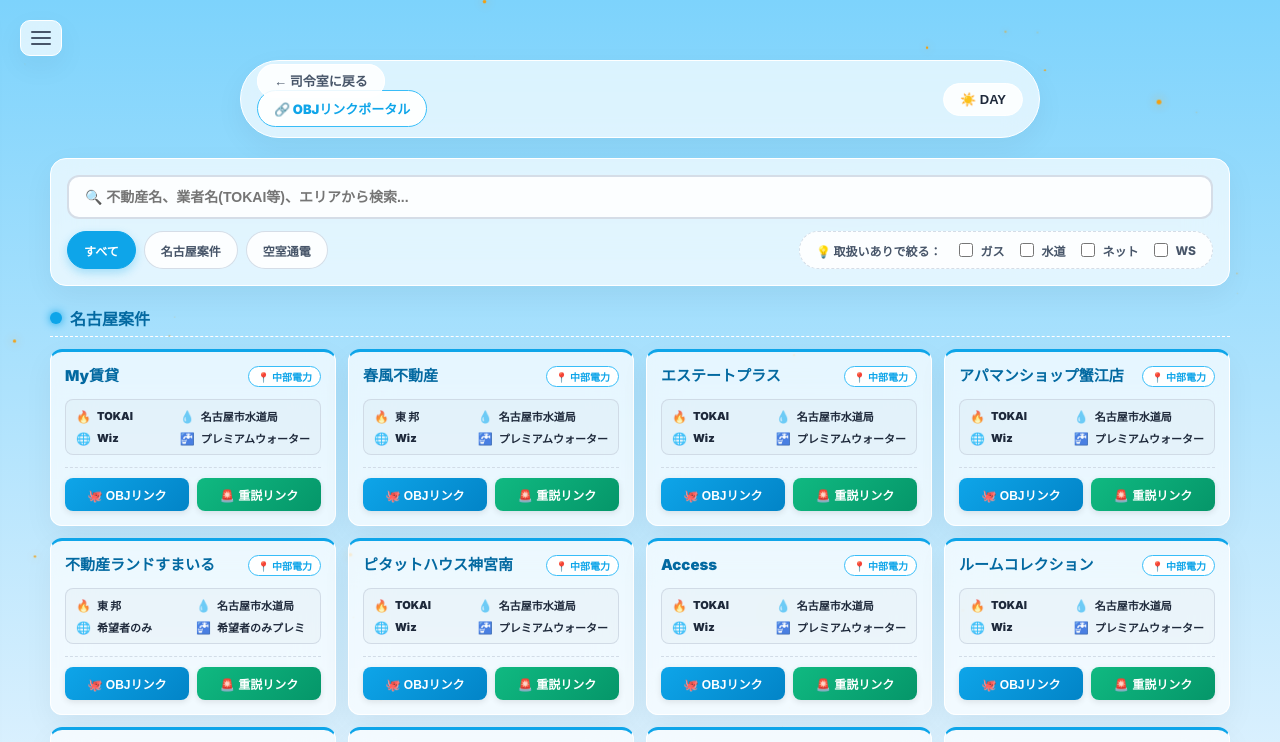
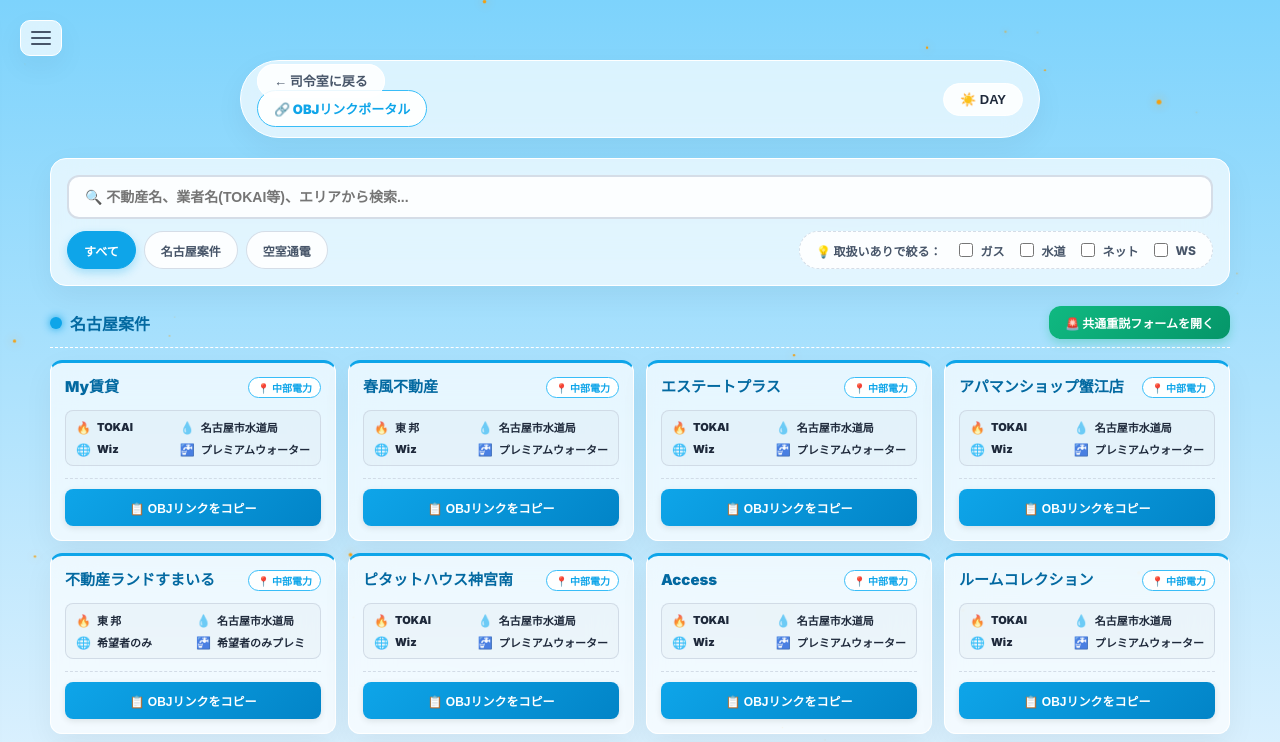
Before and after one commit to toranosukehigashi/team-portal, a Next.js app: page /affiliate-links in a window 1280 px wide. Shown: the top 742 px of the page. Built offline with nearby package versions, Linux system fonts and the light colour scheme.

Commit message:
style: 重説リンクをグループヘッダーに移動し別タブ化！カード内をOBJリンク専用に最適化！

```diff
--- a/app/affiliate-links/page.tsx
+++ b/app/affiliate-links/page.tsx
@@ -199,7 +199,7 @@ export default function AffiliateLinks() {
           /* メインレイアウト */
           .main-container { max-width: 1300px; margin: 0 auto; }
 
-          /* 検索パネル - よりコンパクトに */
+          /* 検索パネル */
           .control-panel { background: var(--card-bg); backdrop-filter: blur(20px); border: 1px solid var(--card-border); border-radius: 16px; padding: 16px; box-shadow: var(--card-shadow); margin-bottom: 20px; display: flex; flex-direction: column; gap: 12px; }
           .search-input { width: 100%; padding: 12px 16px; font-size: 14px; border: 2px solid var(--input-border); border-radius: 12px; background: var(--input-bg); color: var(--text-main); font-weight: 700; outline: none; transition: 0.3s; }
           .search-input:focus { border-color: var(--accent-color); box-shadow: 0 0 0 3px rgba(14, 165, 233, 0.2); }
@@ -215,12 +215,17 @@ export default function AffiliateLinks() {
           .filter-checkbox { display: flex; align-items: center; gap: 4px; cursor: pointer; font-weight: 800; font-size: 12px; color: var(--text-sub); }
           .filter-checkbox input { width: 14px; height: 14px; accent-color: var(--accent-color); cursor: pointer; }
 
-          /* グループセクション */
+          /* 💡 グループセクション（ここに重説リンクを移動！） */
           .group-section { margin-bottom: 30px; }
-          .group-section-title { font-size: 16px; font-weight: 900; margin-bottom: 12px; display: flex; align-items: center; gap: 8px; color: var(--title-color); padding-bottom: 6px; border-bottom: 1px dashed var(--card-border); }
+          .group-header-row { display: flex; justify-content: space-between; align-items: center; margin-bottom: 12px; border-bottom: 1px dashed var(--card-border); padding-bottom: 8px; flex-wrap: wrap; gap: 10px; }
+          .group-section-title { font-size: 16px; font-weight: 900; display: flex; align-items: center; gap: 8px; color: var(--title-color); margin: 0; }
           .group-color-dot { width: 12px; height: 12px; border-radius: 50%; display: inline-block; box-shadow: 0 0 8px currentColor; }
 
-          /* 💡 カードグリッド - 限界まで詰め込んでスクロールをなくす！ */
+          /* グループ共通の重説リンクボタン（開く） */
+          .group-terms-btn { background: linear-gradient(135deg, #10b981, #059669); color: #fff; text-decoration: none; padding: 8px 16px; border-radius: 12px; font-weight: 900; font-size: 12px; display: inline-flex; align-items: center; gap: 6px; box-shadow: 0 4px 10px rgba(16, 185, 129, 0.3); transition: 0.2s; }
+          .group-terms-btn:hover { transform: translateY(-2px); box-shadow: 0 6px 15px rgba(16, 185, 129, 0.5); }
+
+          /* カードグリッド */
           .links-grid { display: grid; grid-template-columns: repeat(auto-fill, minmax(280px, 1fr)); gap: 12px; }
 
           .agency-card { background: var(--card-bg); backdrop-filter: blur(20px); border: 1px solid var(--card-border); border-radius: 12px; padding: 14px; box-shadow: var(--card-shadow); display: flex; flex-direction: column; gap: 10px; transition: 0.2s; }
@@ -231,7 +236,6 @@ export default function AffiliateLinks() {
 
           .area-badge { font-size: 10px; font-weight: 800; background: var(--card-hover-bg); color: var(--accent-color); padding: 2px 8px; border-radius: 12px; border: 1px solid var(--card-hover-border); display: inline-flex; align-items: center; gap: 2px; white-space: nowrap; }
 
-          /* 💡 詳細情報の美しいグリッド（極限圧縮版） */
           .details-grid { display: grid; grid-template-columns: 1fr 1fr; gap: 6px; margin: 2px 0; background: rgba(0,0,0,0.02); padding: 8px 10px; border-radius: 8px; border: 1px solid var(--input-border); }
           .theme-dark .details-grid { background: rgba(255,255,255,0.03); }
 
@@ -240,19 +244,12 @@ export default function AffiliateLinks() {
           .detail-value { font-weight: 900; color: var(--text-main); white-space: nowrap; overflow: hidden; text-overflow: ellipsis; }
           .detail-value.none { color: var(--text-sub); opacity: 0.4; font-weight: 600; text-decoration: line-through; }
 
-          /* アクションボタン - 細く押しやすく！ */
-          .action-area { margin-top: auto; padding-top: 10px; border-top: 1px dashed var(--input-border); display: grid; grid-template-columns: 1fr 1fr; gap: 8px; }
-
-          .copy-btn { border: none; border-radius: 8px; padding: 8px; font-weight: 900; font-size: 12px; cursor: pointer; transition: 0.2s; display: flex; align-items: center; justify-content: center; gap: 4px; box-shadow: 0 2px 6px rgba(0,0,0,0.1); }
+          /* アクションボタン - OBJリンクを全幅に！ */
+          .action-area { margin-top: auto; padding-top: 10px; border-top: 1px dashed var(--input-border); }
+          .copy-btn { width: 100%; border: none; border-radius: 8px; padding: 10px; font-weight: 900; font-size: 12px; cursor: pointer; transition: 0.2s; display: flex; align-items: center; justify-content: center; gap: 4px; box-shadow: 0 2px 6px rgba(0,0,0,0.1); }
           .copy-btn:hover { transform: translateY(-1px); }
-
           .btn-obj { background: linear-gradient(135deg, #0ea5e9, #0284c7); color: #fff; }
           .btn-obj:hover { box-shadow: 0 4px 12px rgba(14, 165, 233, 0.4); }
-
-          .btn-terms { background: linear-gradient(135deg, #10b981, #059669); color: #fff; }
-          .btn-terms:hover { box-shadow: 0 4px 12px rgba(16, 185, 129, 0.4); }
-
-          .btn-full { grid-column: 1 / -1; }
 
           .empty-state { grid-column: 1 / -1; text-align: center; padding: 40px 20px; color: var(--text-sub); font-size: 14px; font-weight: 800; background: var(--card-bg); border-radius: 16px; border: 2px dashed var(--card-border); }
 
@@ -339,10 +336,24 @@ export default function AffiliateLinks() {
 
             return (
               <div key={group.id} className="group-section">
-                <h2 className="group-section-title fade-up-element">
-                  <span className="group-color-dot" style={{ color: group.themeColor, backgroundColor: group.themeColor }}></span>
-                  {group.name}
-                </h2>
+
+                {/* 💡 グループタイトルの横に「共通重説フォーム」を開くリンクを配置！ */}
+                <div className="group-header-row fade-up-element">
+                  <h2 className="group-section-title">
+                    <span className="group-color-dot" style={{ color: group.themeColor, backgroundColor: group.themeColor }}></span>
+                    {group.name}
+                  </h2>
+                  {group.explanationLink && (
+                    <a
+                      href={group.explanationLink}
+                      target="_blank"
+                      rel="noopener noreferrer"
+                      className="group-terms-btn"
+                    >
+                      🚨 共通重説フォームを開く
+                    </a>
+                  )}
+                </div>
 
                 <div className="links-grid">
                   {groupAgencies.map((agency, index) => (
@@ -375,22 +386,21 @@ export default function AffiliateLinks() {
                         </div>
                       </div>
 
+                      {agency.note && (
+                        <div className="info-row">
+                          <span className="info-label">📝 備考</span>
+                          <span className="info-value">{agency.note}</span>
+                        </div>
+                      )}
+
+                      {/* 💡 ボタンは「OBJリンク」専用になり、超押しやすい全幅サイズに！ */}
                       <div className="action-area">
                         <button
-                          className={`copy-btn btn-obj ${!group.explanationLink ? "btn-full" : ""}`}
+                          className="copy-btn btn-obj"
                           onClick={() => copyToClipboard(agency.url, `${agency.name}のOBJリンク`)}
                         >
-                          🐙 OBJリンク
+                          📋 OBJリンクをコピー
                         </button>
-
-                        {group.explanationLink && (
-                          <button
-                            className="copy-btn btn-terms"
-                            onClick={() => copyToClipboard(group.explanationLink, `${group.name}の重説リンク`)}
-                          >
-                            🚨 重説リンク
-                          </button>
-                        )}
                       </div>
                     </div>
                   ))}
```
